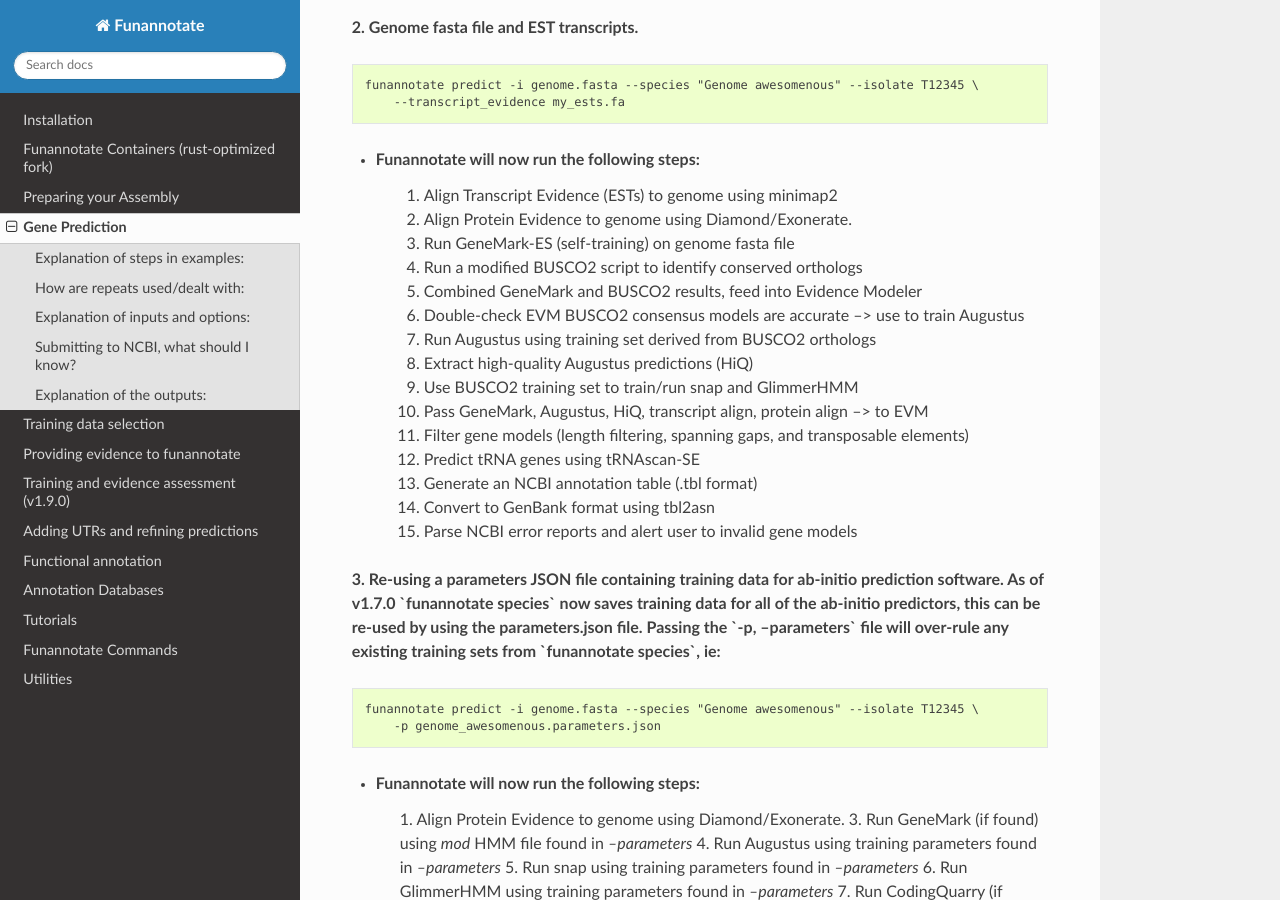
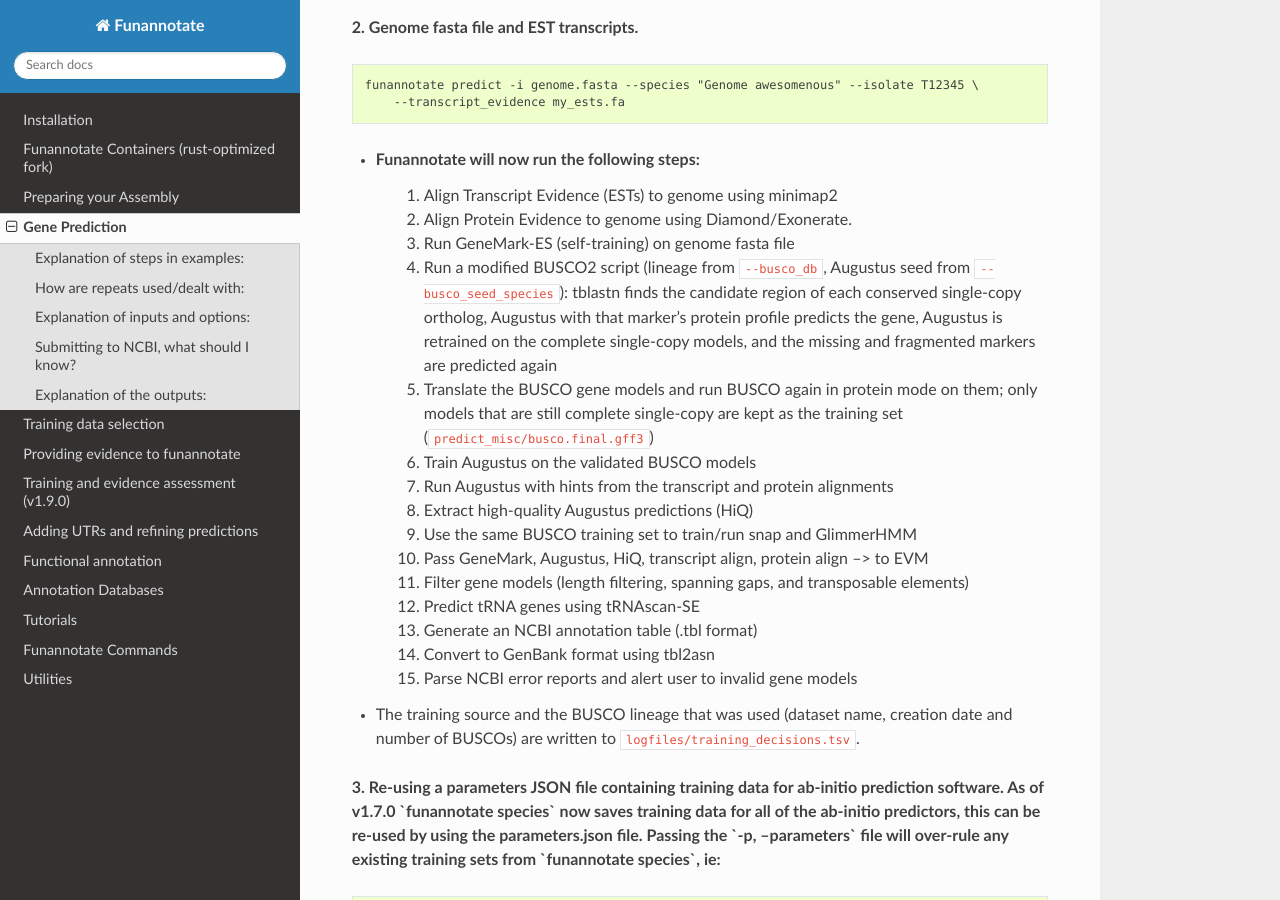
Before and after one commit to nextgenusfs/funannotate, a Sphinx documentation site: the page built from docs/predict.rst, in a window 1280 px wide and 900 px high, scrolled down 1316 px. Built offline with Sphinx 7.4.7 and the Read the Docs theme 3.1.0, drawn with Linux system fonts in a browser that asks for light colours.

Commit message:
docs: predict.rst steps describe the current BUSCO training path; tutorials --show-buscos; stale EVM comment in predict
Co-Authored-By: Claude Sonnet 5.5 <noreply@anthropic.com>
Claude-Session: https://claude.ai/code/session_01CoSBcSZyWLsDoPGMCHgCh2

```diff
--- a/docs/predict.rst
+++ b/docs/predict.rst
@@ -53,18 +53,20 @@ Explanation of steps in examples:
     1. Align Transcript Evidence (ESTs) to genome using minimap2
     2. Align Protein Evidence to genome using Diamond/Exonerate.
     3. Run GeneMark-ES (self-training) on genome fasta file
-    4. Run a modified BUSCO2 script to identify conserved orthologs
-    5. Combined GeneMark and BUSCO2 results, feed into Evidence Modeler
-    6. Double-check EVM BUSCO2 consensus models are accurate --> use to train Augustus
-    7. Run Augustus using training set derived from BUSCO2 orthologs
+    4. Run a modified BUSCO2 script (lineage from :code:`--busco_db`, Augustus seed from :code:`--busco_seed_species`): tblastn finds the candidate region of each conserved single-copy ortholog, Augustus with that marker's protein profile predicts the gene, Augustus is retrained on the complete single-copy models, and the missing and fragmented markers are predicted again
+    5. Translate the BUSCO gene models and run BUSCO again in protein mode on them; only models that are still complete single-copy are kept as the training set (:code:`predict_misc/busco.final.gff3`)
+    6. Train Augustus on the validated BUSCO models
+    7. Run Augustus with hints from the transcript and protein alignments
     8. Extract high-quality Augustus predictions (HiQ)
-    9. Use BUSCO2 training set to train/run snap and GlimmerHMM
+    9. Use the same BUSCO training set to train/run snap and GlimmerHMM
     10. Pass GeneMark, Augustus, HiQ, transcript align, protein align --> to EVM
     11. Filter gene models (length filtering, spanning gaps, and transposable elements)
     12. Predict tRNA genes using tRNAscan-SE
     13. Generate an NCBI annotation table (.tbl format)
     14. Convert to GenBank format using tbl2asn
     15. Parse NCBI error reports and alert user to invalid gene models
+
+- The training source and the BUSCO lineage that was used (dataset name, creation date and number of BUSCOs) are written to :code:`logfiles/training_decisions.tsv`.
 
 
 **3. Re-using a parameters JSON file containing training data for ab-initio prediction software. As of v1.7.0 `funannotate species` now saves training data for all of the ab-initio predictors, this can be re-used by using the parameters.json file.  Passing the `-p, --parameters` file will over-rule any existing training sets from `funannotate species`, ie:**
--- a/docs/tutorials.rst
+++ b/docs/tutorials.rst
@@ -197,7 +197,7 @@ Since funannotate was originally written for fungal genomes, there are a few def
 
 .. code-block:: none
 
-	$ funannotate database --show_buscos
+	$ funannotate database --show-buscos
 	-----------------------------
 	BUSCO DB tree: (# of models)
 	-----------------------------
```
Also changed, not shown: 1 other file.
